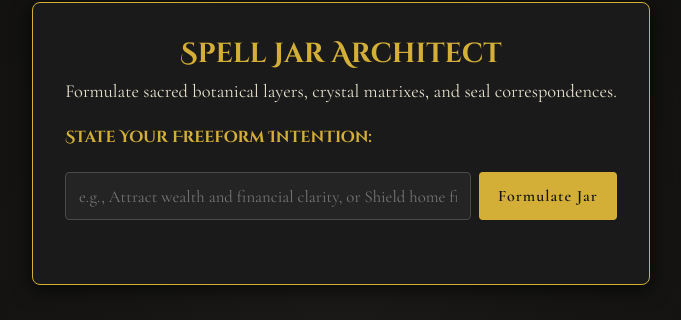
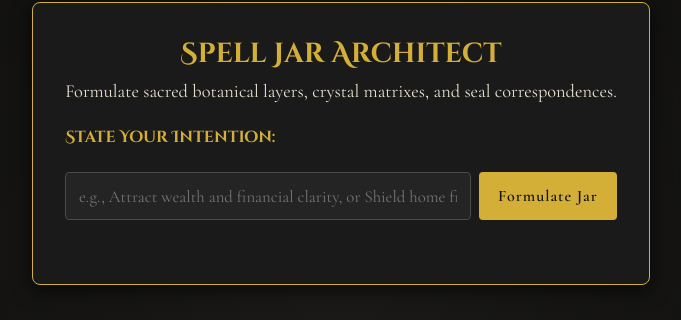
Before and after one commit to maf187/the-gilded-sigil, a Jekyll site: the page built from spell-jar.html, in a window 1280 px wide. Shown: the part 203-523 px from the top of the page, without its empty margins (299-980 px from the left). Built offline with Jekyll 4.4.1, drawn with Linux system fonts in a browser that asks for light colours.

Commit message:
Update label text for intention input

```diff
--- a/spell-jar.html
+++ b/spell-jar.html
@@ -9,7 +9,7 @@ permalink: /spell-jar.html
   <p class="tagline-sub">Formulate sacred botanical layers, crystal matrixes, and seal correspondences.</p>
 
   <div class="architect-controls">
-  <label for="intentInput" class="control-label">State Your Freeform Intention:</label>
+  <label for="intentInput" class="control-label">State Your Intention:</label>
   <div class="input-group">
     <input
       type="text"
```
